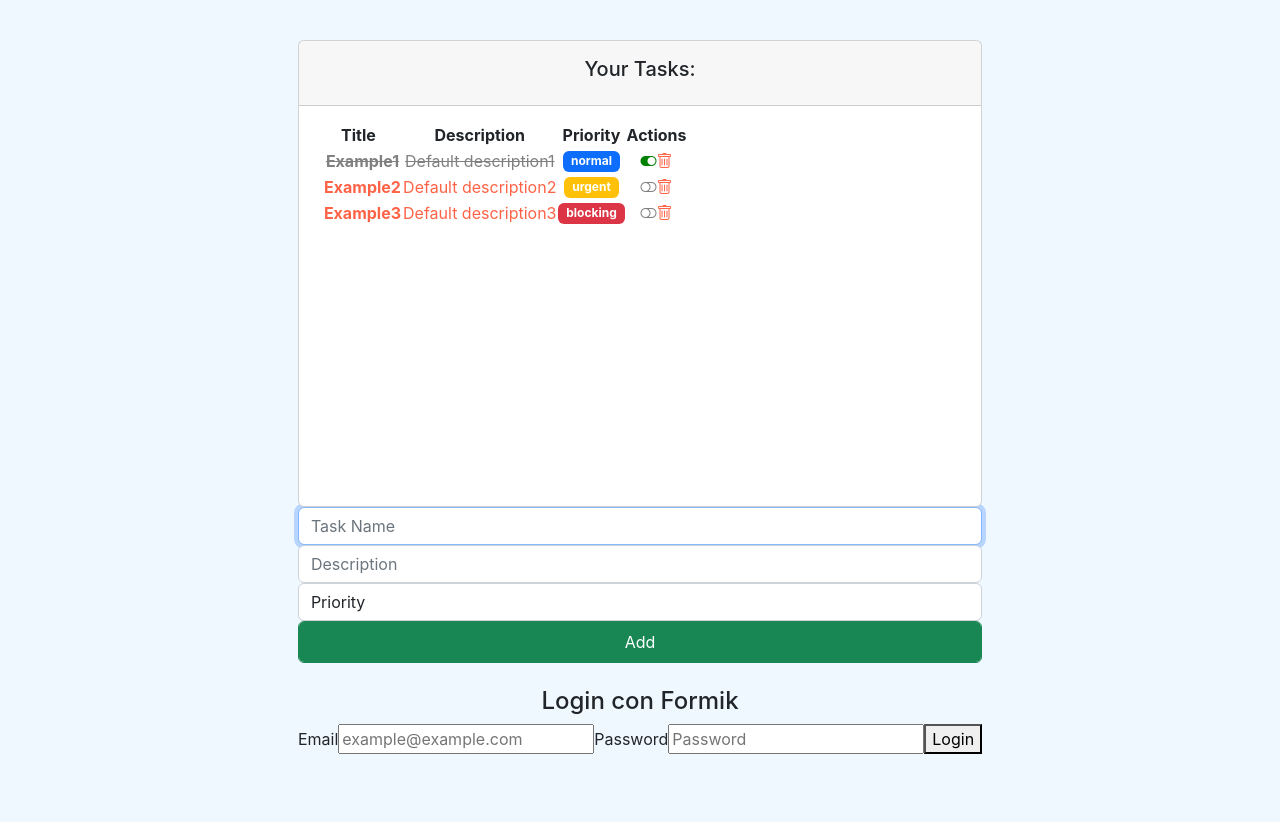
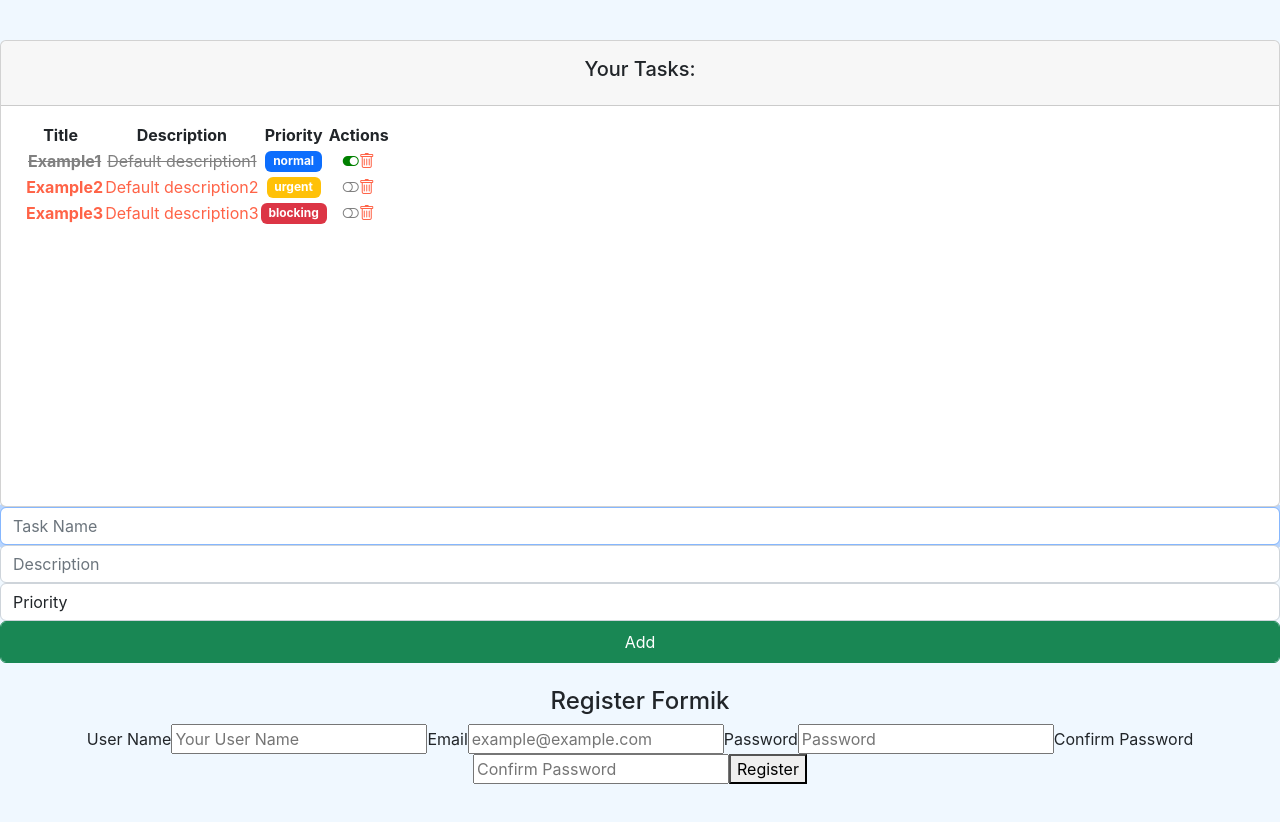
Before and after one commit to AlinaBernardez/ProyectoReact-Tareas, a React (Create React App) app: page / in a window 1280 px wide. Before the commit the page ends 800 px from the top, so only its background shows below. Built offline with nearby package versions, Linux system fonts and the light colour scheme.

Commit message:
Register form con Formik

```diff
--- a/src/App.js
+++ b/src/App.js
@@ -3,7 +3,7 @@ import './App.css';
 // import Father from './Components/Container/father';
 // import ComponenteContexto from './Hooks/ejemplo3';
 import TaskListComponent from './Components/Container/task_list';
-import LoginFormik from './Components/Pure/Forms/loginFormik';
+import RegisterFormik from './Components/Pure/Forms/registerFormik';
 // import GreetingStyled from './Components/Pure/greetingStyled';
 
 
@@ -12,7 +12,7 @@ function App() {
   return (
     <div className="App">
       <TaskListComponent/>
-      <LoginFormik/>
+      <RegisterFormik/>
     </div>
   );
 }
--- /dev/null
+++ b/src/Components/Pure/Forms/registerFormik.jsx
@@ -0,0 +1,127 @@
+import React from 'react';
+import { User } from '../../../Models/user.class';
+import { Roles } from '../../../Models/roles.enum';
+import { Formik, Field, Form, ErrorMessage } from 'formik';
+import * as Yup from 'yup';
+
+const RegisterFormik = () => {
+
+    let user  = new User();
+
+    const initialValues = {
+        userName: '',
+        email: '',
+        password: '',
+        confirm: '',
+        role: Roles.USER
+    }
+
+    const registerSchema = Yup.object().shape(
+        {
+            userName: Yup.string()
+                            .min(6, 'Name is too short!')
+                            .max(20, 'Name is too long!')
+                            .required('This field is required'),
+            email: Yup.string()
+                        .email('Invalid email format')
+                        .required('Email is required'),
+            password: Yup.string()
+                            .min(8, 'Password too short!')
+                            .required('Password required'),
+            confirm: Yup.string()
+                        .when('password', {
+                            is: value => (value && value.length > 0 ? true : false),
+                            then: Yup.string().oneOf(
+                                [Yup.ref('password')],
+                                'Password must match!'
+                            )
+                        }).required('Confirm password'),
+            role: Yup.string()
+                        .oneOf([Roles.USER, Roles.ADMIN, 'Select a role: User or Admin'])
+                        .required('Required field')
+        }
+    )
+
+    const submit = (values) => {
+        console.log('register user')
+    };
+
+    return (
+        <div>
+            <h4>Register Formik</h4>
+            <Formik
+            initialValues = {initialValues}
+            //Yup validation schema:
+            validationSchema = { registerSchema }
+            //onsubmit event:
+            onSubmit={async (values) => {
+                await new Promise((response) => setTimeout(response, 1000));
+                alert(JSON.stringify(values, null, 2));
+            }}
+            >
+            {({ touched, errors, isSubmitting }) => (
+                <Form>
+                <label htmlFor="userName">User Name</label>
+                    <Field
+                        id="userName"
+                        name="userName"
+                        placeholder="Your User Name"
+                        type="text"
+                    />
+                    {
+                        errors.userName && touched.userName &&
+                        (
+                            <ErrorMessage name='userName' component='div'></ErrorMessage>
+                        )
+                    }
+                <label htmlFor="email">Email</label>
+                    <Field
+                        id="email"
+                        name="email"
+                        placeholder="example@example.com"
+                        type="email"
+                    />
+                    {
+                        errors.email && touched.email &&
+                        (
+                            <ErrorMessage name='email' component='div'></ErrorMessage>
+                        )
+                    }
+                <label htmlFor="password">Password</label>
+                    <Field
+                        id="password"
+                        name="password"
+                        placeholder="Password"
+                        type="password"
+                    />
+                    {
+                        errors.password && touched.password &&
+                        (
+                            <ErrorMessage name='password' component='div'></ErrorMessage>
+                        )
+                    }
+                <label htmlFor="confirm">Confirm Password</label>
+                    <Field
+                        id="confirm"
+                        name="confirm"
+                        placeholder="Confirm Password"
+                        type="password"
+                    />
+                    {
+                        errors.confirm && touched.confirm &&
+                        (
+                            <ErrorMessage name='confirm' component='div'></ErrorMessage>
+                        )
+                    }
+                <button type="submit">Register</button>
+                    {
+                        isSubmitting ? (<p>Sending your credentials...</p>) : null
+                    }
+                </Form>
+            ) }
+            </Formik>
+        </div>
+    );
+}
+
+export default RegisterFormik;
--- /dev/null
+++ b/src/Models/roles.enum.js
@@ -0,0 +1,4 @@
+export const Roles = {
+    USER: 'user',
+    ADMIN: 'admin',
+}
--- /dev/null
+++ b/src/Models/user.class.js
@@ -0,0 +1,15 @@
+import { Roles } from './roles.enum'
+
+export class User {
+    userName = '';
+    email = '';
+    password = '';
+    role = Roles.USER
+
+    constructor(userName, email, password, role) {
+        this.userName = userName;
+        this.email = email;
+        this.password = password;
+        this.role = role
+    }
+}
```
